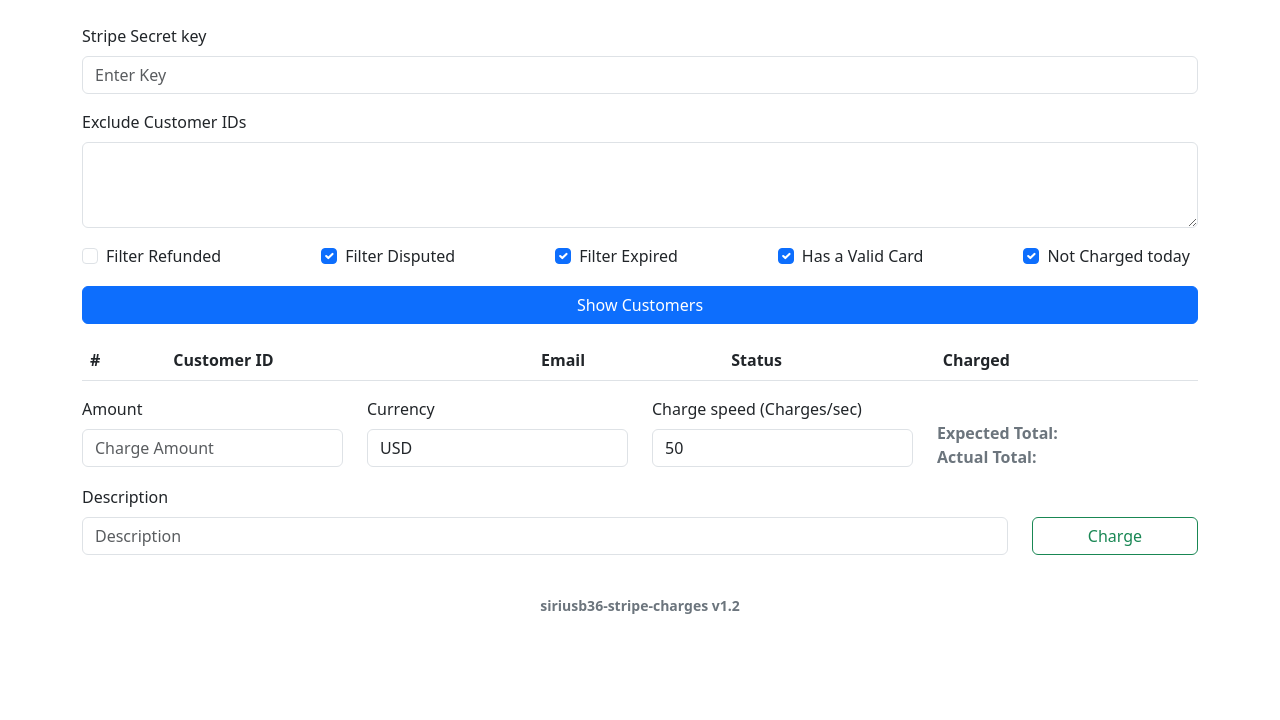
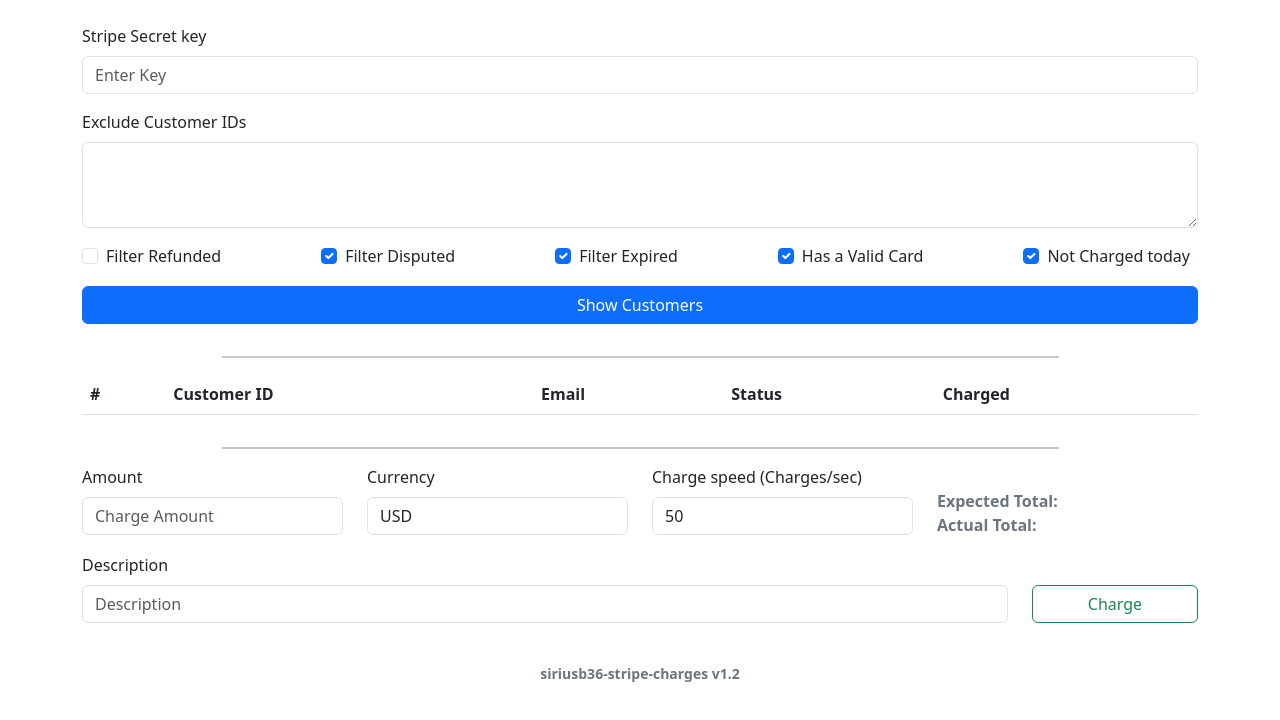
Before and after one commit to ahmed-hefny/stripe-app, a website: page public/index.html in a window 1280 px wide. Drawn offline with nearby package versions, Linux system fonts and the light colour scheme.

Commit message:
- FE [ENHANCMENTS] UI Enhancements for better UX

```diff
--- a/public/index.html
+++ b/public/index.html
@@ -12,6 +12,8 @@
 
 <body>
     <div class="container py-4">
+        <div class="">
+
             <div class="form-group">
                 <label for="secretKey" class="form-label">Stripe Secret key</label>
                 <input type="text" class="form-control" id="secretKey" placeholder="Enter Key">
@@ -61,9 +63,13 @@
                 <div style="width: 1rem; height: 1rem;" class="spinner-border text-white d-none" role="loader"></div>
                 Show Customers
             </button>
+        </div>
+
+        <hr class="w-75 m-auto my-3 border-dark border-2">
 
 
         <!-- Table Data -->
+        <div class="table-responsive">
             <table class="table table-striped table-hover">
                 <thead>
                     <tr>
@@ -79,7 +85,13 @@
                 </tbody>
             </table>
 
+        </div>
+
+        <hr class="w-75 m-auto my-3 border-dark border-2">
+
+
         <!-- Table Ends here -->
+        <!-- <div class="border rounded border-2 py-3"> -->
             <div class="row">
                 <div class="col-lg-3 col-6">
                     <div class="form-group">
@@ -134,6 +146,8 @@
                     <button class="btn btn-outline-success w-100" id="charge">Charge</button>
                 </div>
             </div>
+
+        <!-- </div> -->
     </div>
 
     <script src="https://cdn.jsdelivr.net/npm/bootstrap@5.3.0/dist/js/bootstrap.bundle.min.js"
@@ -153,4 +167,5 @@
 <footer class="d-flex justify-content-center text-secondary fw-bold ">
     <small>siriusb36-stripe-charges v1.2</small>
 </footer>
+
 </html>
--- a/public/style.css
+++ b/public/style.css
@@ -1,3 +1,9 @@
+*{
+   box-sizing: border-box;
+}
 .charge-btn{
    margin-top: 1.8rem;
 }
+.table-responsive{
+   max-height: 35rem;
+}
```
Lines whose indentation alone changed are shown as unchanged.
